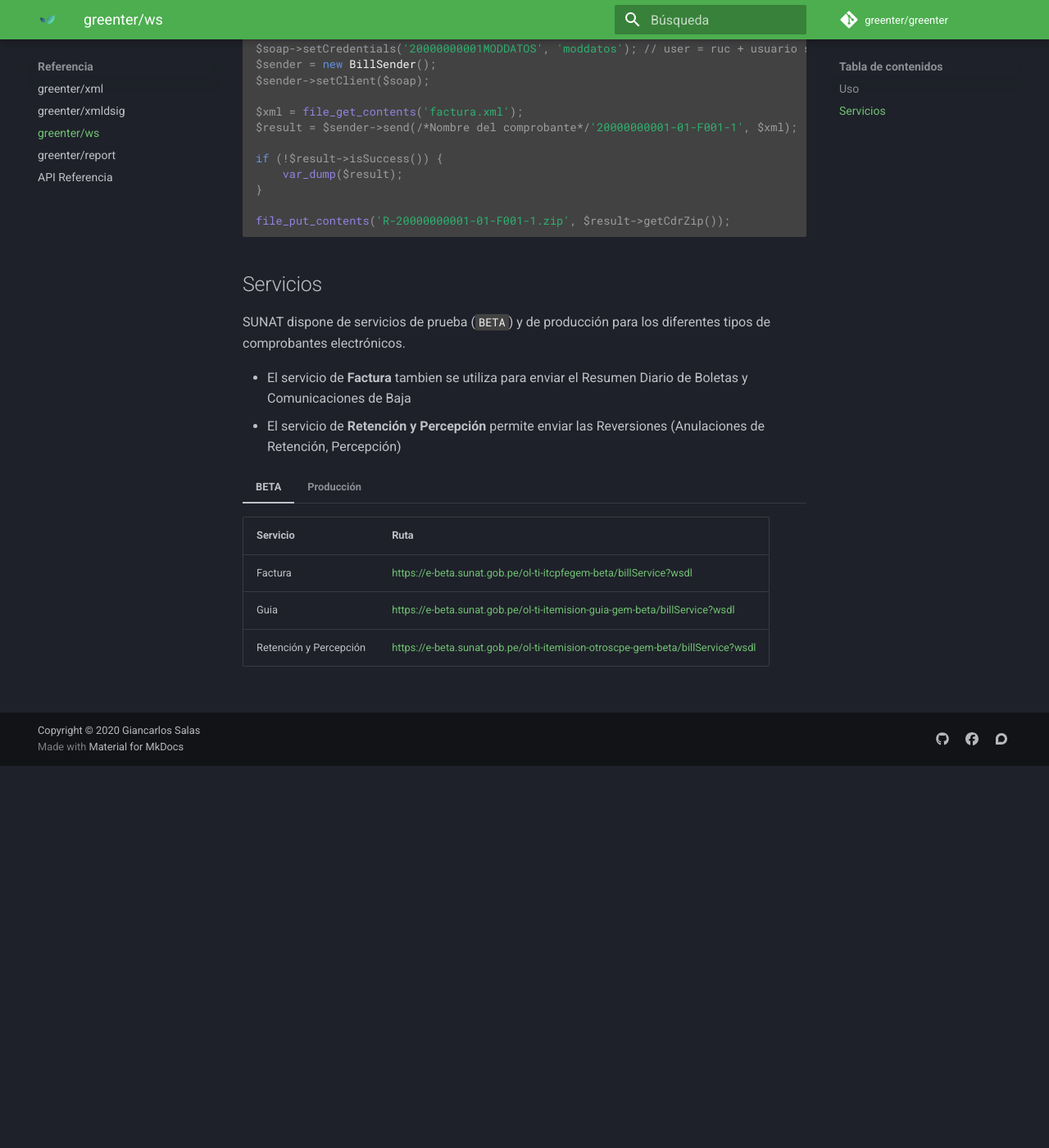
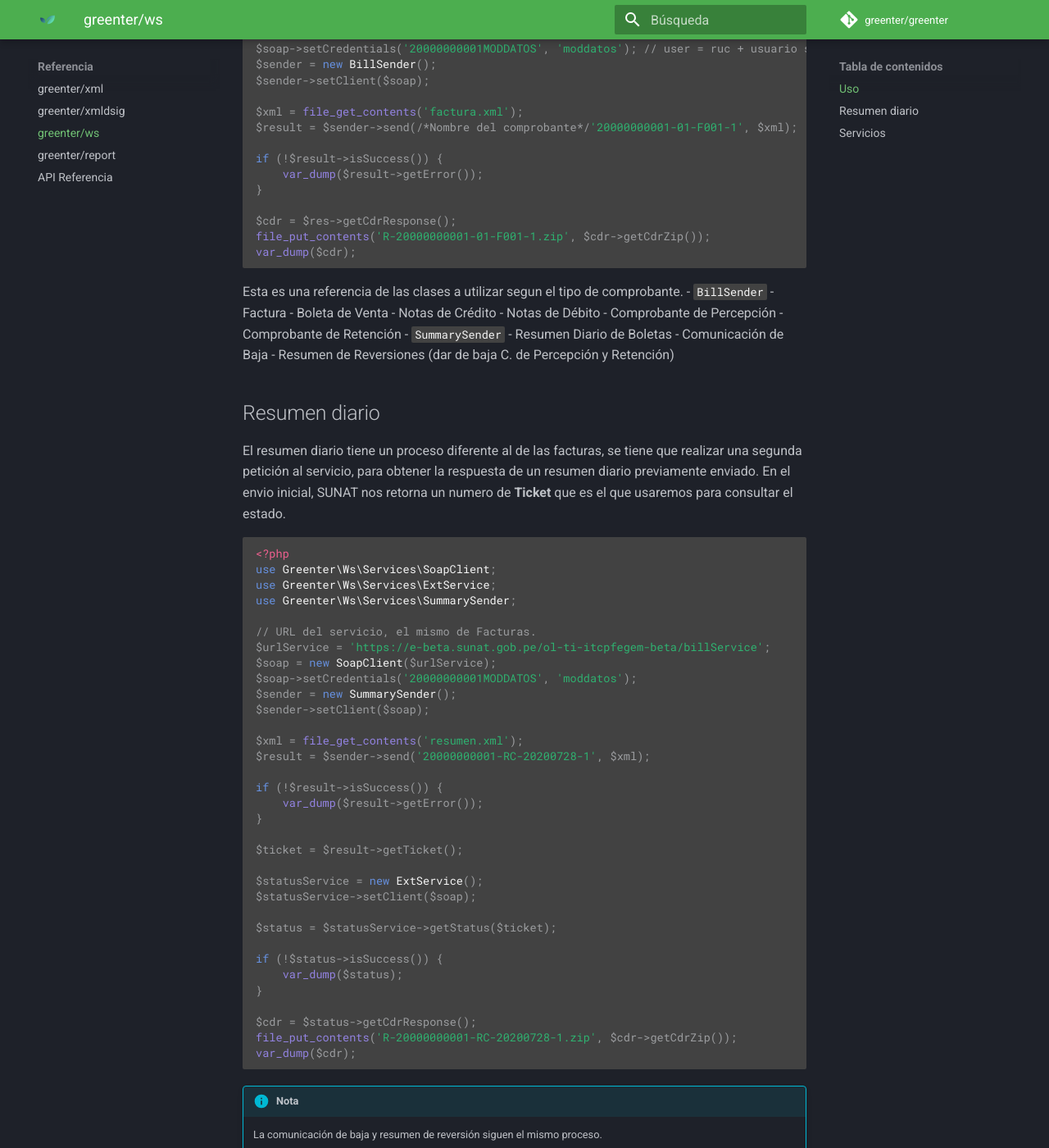
Before and after one commit to thegreenter/docs, an MkDocs documentation site: the page built from docs/packages/ws.md, in a window 1280 px wide and 1400 px high, scrolled down 679 px. Shown: the whole window at 82% size. Built offline with MkDocs 1.6.1 and Material for MkDocs 9.7.7, drawn with Linux system fonts in a browser that asks for light colours; before the commit the page ends 1613 px from its top, so only the background shows below that.

Commit message:
Add summary example

````diff
--- a/docs/packages/ws.md
+++ b/docs/packages/ws.md
@@ -29,18 +29,78 @@ $xml = file_get_contents('factura.xml');
 $result = $sender->send(/*Nombre del comprobante*/'20000000001-01-F001-1', $xml);
 
 if (!$result->isSuccess()) {
-    var_dump($result);
+    var_dump($result->getError());
 }
 
-file_put_contents('R-20000000001-01-F001-1.zip', $result->getCdrZip());
+$cdr = $res->getCdrResponse();
+file_put_contents('R-20000000001-01-F001-1.zip', $cdr->getCdrZip());
+var_dump($cdr);
 ```
+
+Esta es una referencia de las clases a utilizar segun el tipo de comprobante.
+- `BillSender`
+    - Factura
+    - Boleta de Venta
+    - Notas de Crédito
+    - Notas de Débito
+    - Comprobante de Percepción
+    - Comprobante de Retención
+- `SummarySender`
+    - Resumen Diario de Boletas
+    - Comunicación de Baja
+    - Resumen de Reversiones (dar de baja C. de Percepción y Retención)
+
+## Resumen diario
+El resumen diario tiene un proceso diferente al de las facturas, se tiene que realizar una
+segunda petición al servicio, para obtener la respuesta de un resumen diario previamente enviado.
+En el envio inicial, SUNAT nos retorna un numero de **Ticket** que es el que usaremos para consultar el estado.
+
+```php
+
+<?php
+use Greenter\Ws\Services\SoapClient;
+use Greenter\Ws\Services\ExtService;
+use Greenter\Ws\Services\SummarySender;
+
+// URL del servicio, el mismo de Facturas.
+$urlService = 'https://e-beta.sunat.gob.pe/ol-ti-itcpfegem-beta/billService';
+$soap = new SoapClient($urlService);
+$soap->setCredentials('20000000001MODDATOS', 'moddatos');
+$sender = new SummarySender();
+$sender->setClient($soap);
+
+$xml = file_get_contents('resumen.xml');
+$result = $sender->send('20000000001-RC-20200728-1', $xml);
+
+if (!$result->isSuccess()) {
+    var_dump($result->getError());
+}
+
+$ticket = $result->getTicket();
+
+$statusService = new ExtService();
+$statusService->setClient($soap);
+
+$status = $statusService->getStatus($ticket);
+
+if (!$status->isSuccess()) {
+    var_dump($status);
+}
+
+$cdr = $status->getCdrResponse();
+file_put_contents('R-20000000001-RC-20200728-1.zip', $cdr->getCdrZip());
+var_dump($cdr);
+
+```
+
+!!! info "Nota"
+
+    La comunicación de baja y resumen de reversión siguen el mismo proceso.
+
 
 ## Servicios
 SUNAT dispone de servicios de prueba (`BETA`) y de producción para los diferentes tipos de
 comprobantes electrónicos.
-
-- El servicio de **Factura** tambien se utiliza para enviar el Resumen Diario de Boletas y Comunicaciones de Baja
-- El servicio de **Retención y Percepción** permite enviar las Reversiones (Anulaciones de Retención, Percepción)
 
 === "BETA"
 
````
